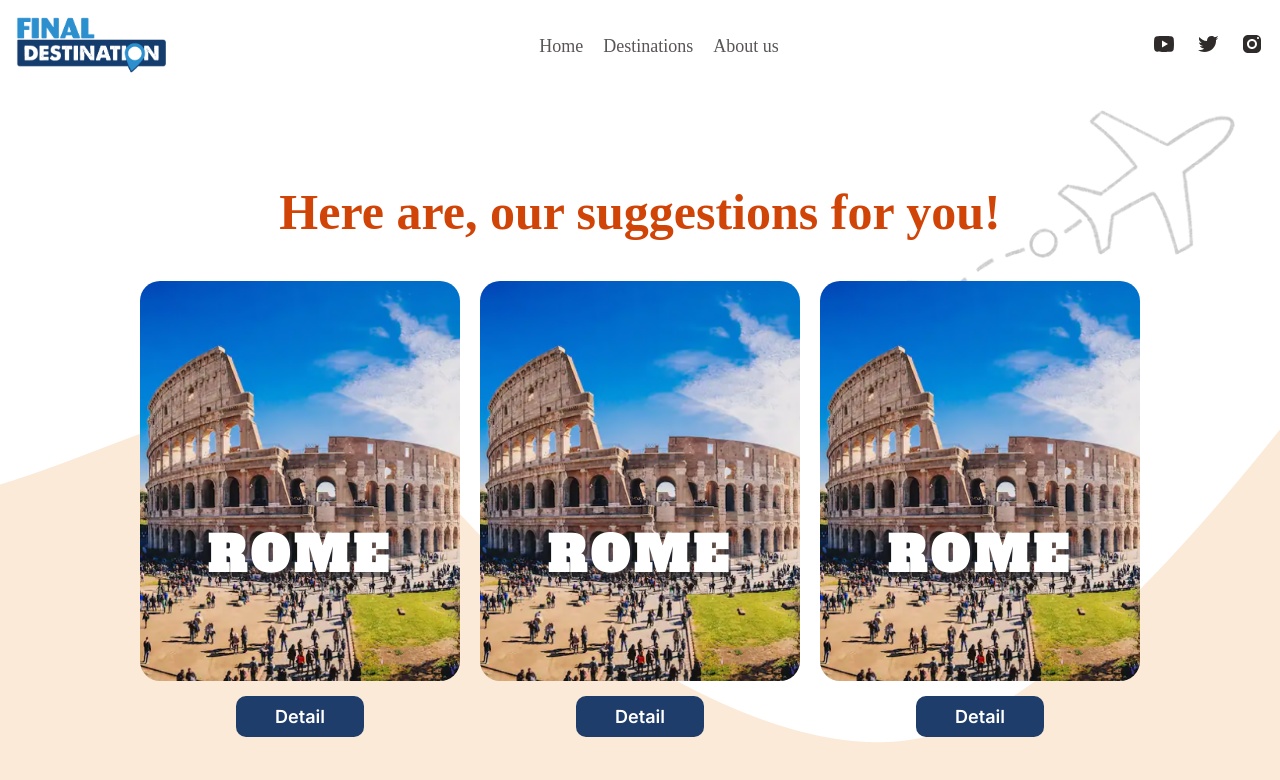
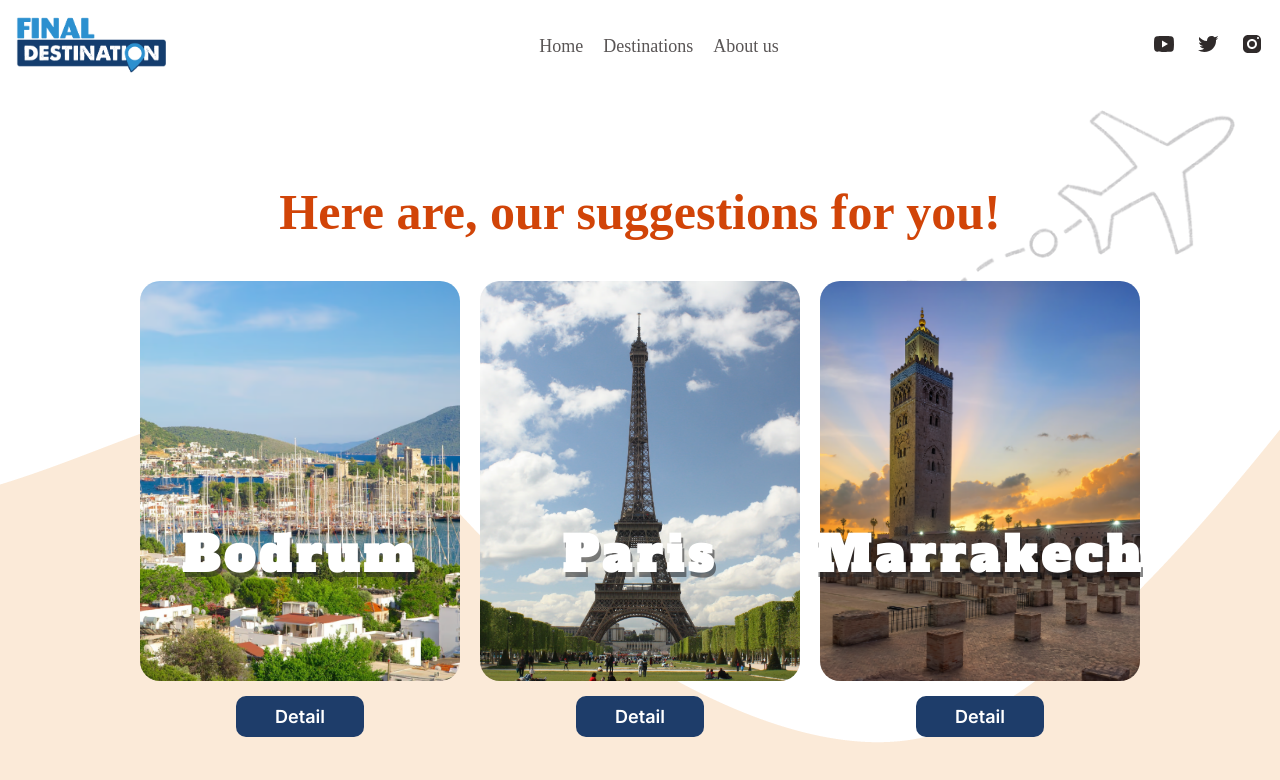
Before and after one commit to WildCodeSchool-2024-02/JS-Valence-P2-FinalDestination, a React (Vite) app in the folder client/: page /suggestions in a window 1280 px wide. Shown: the top 780 px of the page. Built offline with nearby package versions, Linux system fonts and the light colour scheme; a web font is replaced by a local one.

Commit message:
The suggestions were diversified.

```diff
--- a/client/src/components/SuggestionCard.jsx
+++ b/client/src/components/SuggestionCard.jsx
@@ -1,11 +1,11 @@
 import styles from "./SuggestionCard.module.css";
-import rome from "../assets/images/cities/rome.avif";
 
-export default function SuggestionCard() {
+export default function SuggestionCard(description) {
+  const { img, name } = description;
   return (
     <div className={styles.card}>
-      <img className={styles.suggestionImg} src={rome} alt="rome" />
-      <h2>ROME</h2>
+      <img className={styles.suggestionImg} src={img} alt={name} />
+      <h2>{name}</h2>
       <button className={styles.suggestionCardButton} type="button">
         Detail
       </button>
--- a/client/src/pages/SuggestionsPage.jsx
+++ b/client/src/pages/SuggestionsPage.jsx
@@ -1,14 +1,19 @@
 import SuggestionCard from "../components/SuggestionCard";
 import styles from "./SuggestionsPage.module.css";
+import db from "../db";
 
 export default function SuggestionPage() {
   return (
     <div className={styles.mainSuggestion}>
       <h1>Here are, our suggestions for you!</h1>
       <div className={styles.cardContainer}>
-        <SuggestionCard />
-        <SuggestionCard />
-        <SuggestionCard />
+        {db.slice(0, 3).map((destination) => (
+          <SuggestionCard
+            key={destination.id}
+            name={destination.name}
+            img={destination.img}
+          />
+        ))}
       </div>
     </div>
   );
```
